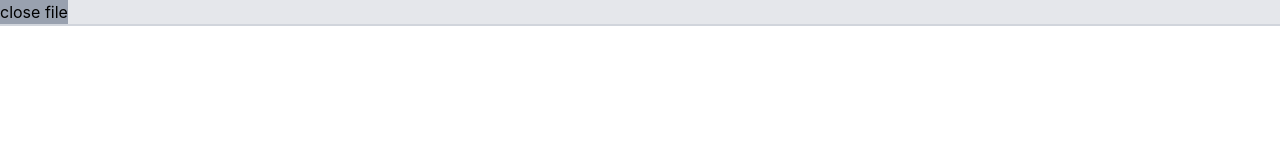
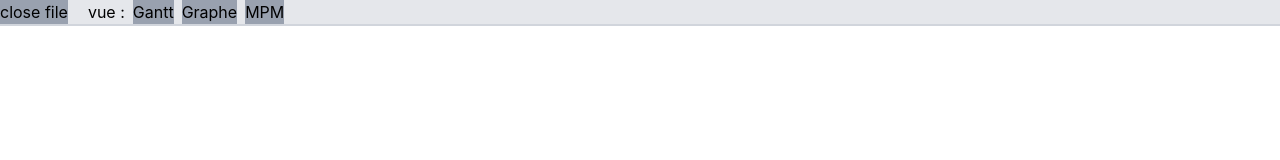
Before and after one commit to Kya12489/jlic, a React (Vite) app: page / in a window 1280 px wide. Shown: the top 160 px of the page. Built offline with nearby package versions, Linux system fonts and the light colour scheme.

Commit message:
add button to show other graphe

```diff
--- a/src/App.jsx
+++ b/src/App.jsx
@@ -1,7 +1,7 @@
 
 import { useState } from 'react'
 import './App.css'
-import GrapheScreen from './elements/grapheScreen'
+import GrapheScreen from './elements/GrapheScreen'
 import FileForm from './elements/openfileForm'
 
 async function GetFileInfo(file, addEndedTask) {
@@ -32,6 +32,8 @@ async function GetFileInfo(file, addEndedTask) {
 }
 
 function App() {
+  const [grapheType,setGrapheType] = useState("gantt")
+
   const [activeGraphe, setActiveGrapheState] = useState(() => {
     const savedGraphe = localStorage.getItem("activeGraphe");
     return savedGraphe ? JSON.parse(savedGraphe) : null;
@@ -67,20 +69,26 @@ function App() {
 
   return (
     <>
-      <header className="border-b-2 bg-gray-200 border-b-gray-300 flex justify-start gap-0.5">
+      <header className="border-b-2 bg-gray-200 border-b-gray-300 flex justify-start gap-5">
         {/* <button className="btn bg-gray-400 hover:bg-gray-500">
           open file
         </button> */}
         <button className="btn bg-gray-400 hover:bg-gray-500" onClick={closeFile}>
           close file
         </button>
+        <section className="flex gap-2">
+                    <p>vue : </p>
+                    <button className="btn bg-gray-400 hover:bg-gray-500" onClick={()=>setGrapheType("gantt")}>Gantt</button>
+                    <button className="btn bg-gray-400 hover:bg-gray-500" onClick={()=>setGrapheType("graphe")}>Graphe</button>
+                    <button className="btn bg-gray-400 hover:bg-gray-500" onClick={()=>setGrapheType("mpm")}>MPM</button>
+                </section>
       </header>
 
-      <div className="flex justify-center items-center h-screen">
+      <div className="flex justify-center items-center h-screen ">
         {activeGraphe === null ? (
           <FileForm onSubmit={handleSubmit} />
         ) : (
-          <GrapheScreen fileInfo={activeGraphe} />
+          <GrapheScreen grapheType={grapheType} fileInfo={activeGraphe} />
         )}
       </div>
     </>
--- a/src/elements/grapheScreen.jsx
+++ b/src/elements/GanttGraphe.jsx
@@ -1,5 +1,5 @@
 
-export default function GrapheScreen({ fileInfo }) {
+export default function GanttGraphe({ fileInfo }) {
   const { nums, descriptions, durees, siTot, siTard, predecesseurs } = fileInfo;
   const dureeTotale = Math.max(...nums.map((id, i) => siTot[id] + durees[i]));
 
@@ -41,7 +41,7 @@ export default function GrapheScreen({ fileInfo }) {
 
       <p>
         <span style={{ color: "#b85c5c" }}>■</span> Tâches critiques —{" "}
-        <span style={{ color: "#427aa8;" }}>■</span> Tâches non critiques
+        <span style={{ color: "#427aa8" }}>■</span> Tâches non critiques
       </p>
     </div>
   );
--- /dev/null
+++ b/src/elements/GrapheScreen.jsx
@@ -0,0 +1,26 @@
+import { useState } from "react";
+import GanttGraphe from "./GanttGraphe";
+
+export default function GrapheScreen({grapheType,fileInfo}) {
+    console.log(grapheType)
+    function renderGraphe(){
+        switch (grapheType) {
+            case "gantt":
+
+                return <GanttGraphe fileInfo={fileInfo}></GanttGraphe>
+
+            case "mpm":
+                return <></>
+            case "mpm" :
+                return <></>
+            default:
+                return <></>;
+        }
+    }
+    return(
+        <div className="flex flex-col w-screen">
+
+            {renderGraphe()}
+        </div>
+    );
+}
```
